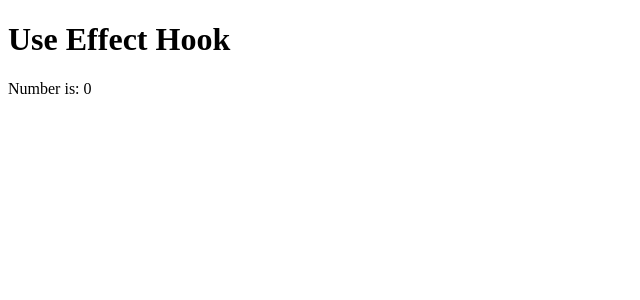
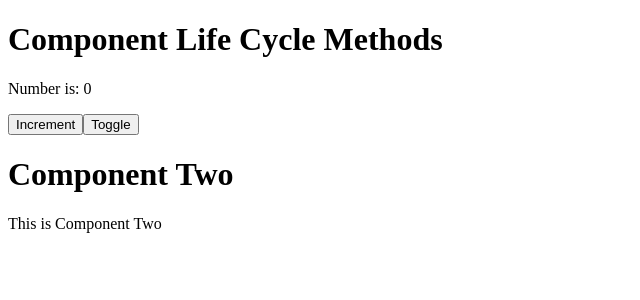
Before and after one commit to abhijeetvc/evefirstreactdemo1, a React (Create React App) app: page / in a window 1280 px wide. Shown: the top 300 px of the page, without its empty margins (0-640 px from the left). Built offline with nearby package versions, Linux system fonts and the light colour scheme.

Commit message:
Component Life Cycle Methods and useEffect

```diff
--- a/src/ComponentLifeCycle.js
+++ b/src/ComponentLifeCycle.js
@@ -1,4 +1,6 @@
 import React from 'react'
+import ComponentOne from './ComponentOne';
+import ComponentTwo from './ComponentTwo';
 
 class ComponentLifeCycle extends React.Component{
 
@@ -23,13 +25,19 @@ class ComponentLifeCycle extends React.Component{
         this.setState({number:this.state.number+1})
     }
 
+    toggleComponent=()=>{
+        this.setState({number:this.state.number === 0 ? 1:0})
+    }
+
     render(){
+        let component=this.state.number ? <ComponentOne/> : <ComponentTwo/>
         return(
             <div>
                 <h1>Component Life Cycle Methods</h1>
                 <p>Number is: {this.state.number}</p>
                 <button type='button' onClick={this.incrementNumber}>Increment</button>
-
+                <button type='button' onClick={this.toggleComponent}>Toggle</button>
+                {component}
             </div>
         )
     }
--- a/src/ComponentLifeCycleHook.js
+++ b/src/ComponentLifeCycleHook.js
@@ -3,11 +3,32 @@ import React,{ useEffect } from "react"
 function ComponentLifeCycleHook(){
 
     const[number,setNumber]=React.useState(0)
+    const[userList,setUserList]=React.useState([])
 
     //hook -> componentDidMount
+    // a) Without dependency array - infinite times
     useEffect(()=>{
         console.log('Hiiiiiiiii');
+        fetch("https://jsonplaceholder.typicode.com/users")
+         .then(response=>response.json())
+         .then(res=>{
+             setUserList(res)
+              console.log(res);
+            //  console.log('hellloooooo');
+         })
     })
+
+    // b) With dependency array - execute only once
+    // useEffect(()=>{
+    //     console.log('Hiiiiiiiii');
+    // },[])
+
+    // c) Dependency array with value - gets executed after the component
+    // is rendered and state changes
+    // useEffect(()=>{
+    //     console.log('Hiiiiiiiii');
+    // },[number])
+
 
     return(
         <div>
--- /dev/null
+++ b/src/ComponentOne.js
@@ -0,0 +1,19 @@
+import React from "react"
+
+class ComponentOne extends React.Component{
+
+    componentWillUnmount(){
+        console.log('Component One unmounted!!!');
+    }
+
+    render(){
+    return(
+        <div>
+            <h1>Component One</h1>
+            <p>This is component One</p>
+        </div>
+    )
+}
+}
+
+export default ComponentOne
--- /dev/null
+++ b/src/ComponentTwo.js
@@ -0,0 +1,19 @@
+import React from "react"
+
+class ComponentTwo extends React.Component{
+
+    componentWillUnmount(){
+        console.log('Component Two unmounted!!!');
+    }
+
+    render(){
+    return(
+        <div>
+            <h1>Component Two</h1>
+            <p>This is Component Two</p>
+        </div>
+    )
+}
+}
+
+export default ComponentTwo
--- a/src/index.js
+++ b/src/index.js
@@ -1,6 +1,6 @@
 import React from 'react';
 import ReactDOM from 'react-dom';
-import ApiCall from './ApiCall';
+
 import ComponentLifeCycle from './ComponentLifeCycle';
 import ComponentLifeCycleHook from './ComponentLifeCycleHook';
 import Display2 from './Display2'
@@ -51,9 +51,9 @@ import SimpleStateDemo from './SimpleStateDemo';
 // }
 
 ReactDOM.render(
-   <ComponentLifeCycleHook/>
+   <ComponentLifeCycle/>
    ,  // what has to be rendered?
-  document.getElementById('root')  // where to render
+   document.getElementById('root')  // where to render
 );
 
 // ReactDOM.render(
```
